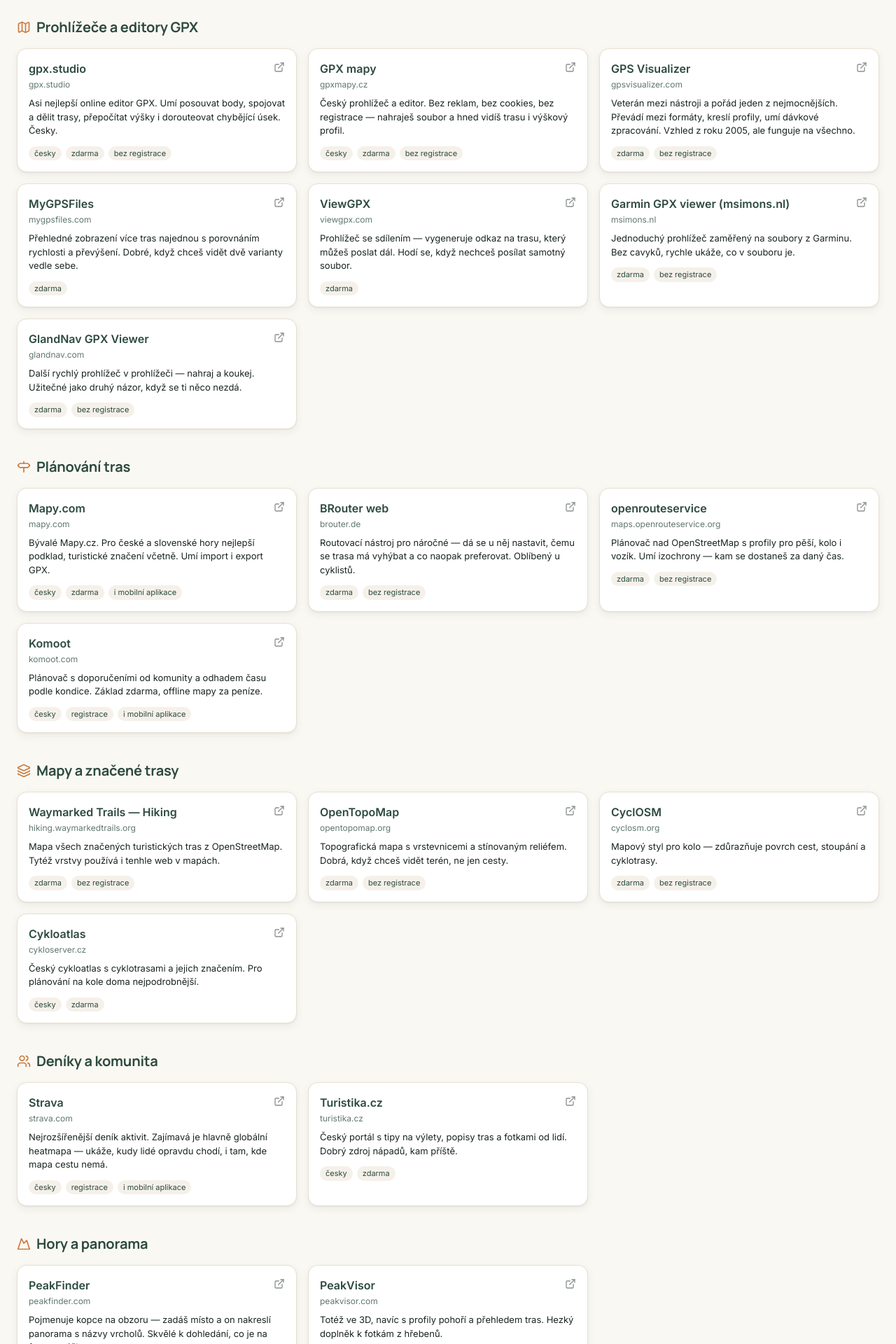
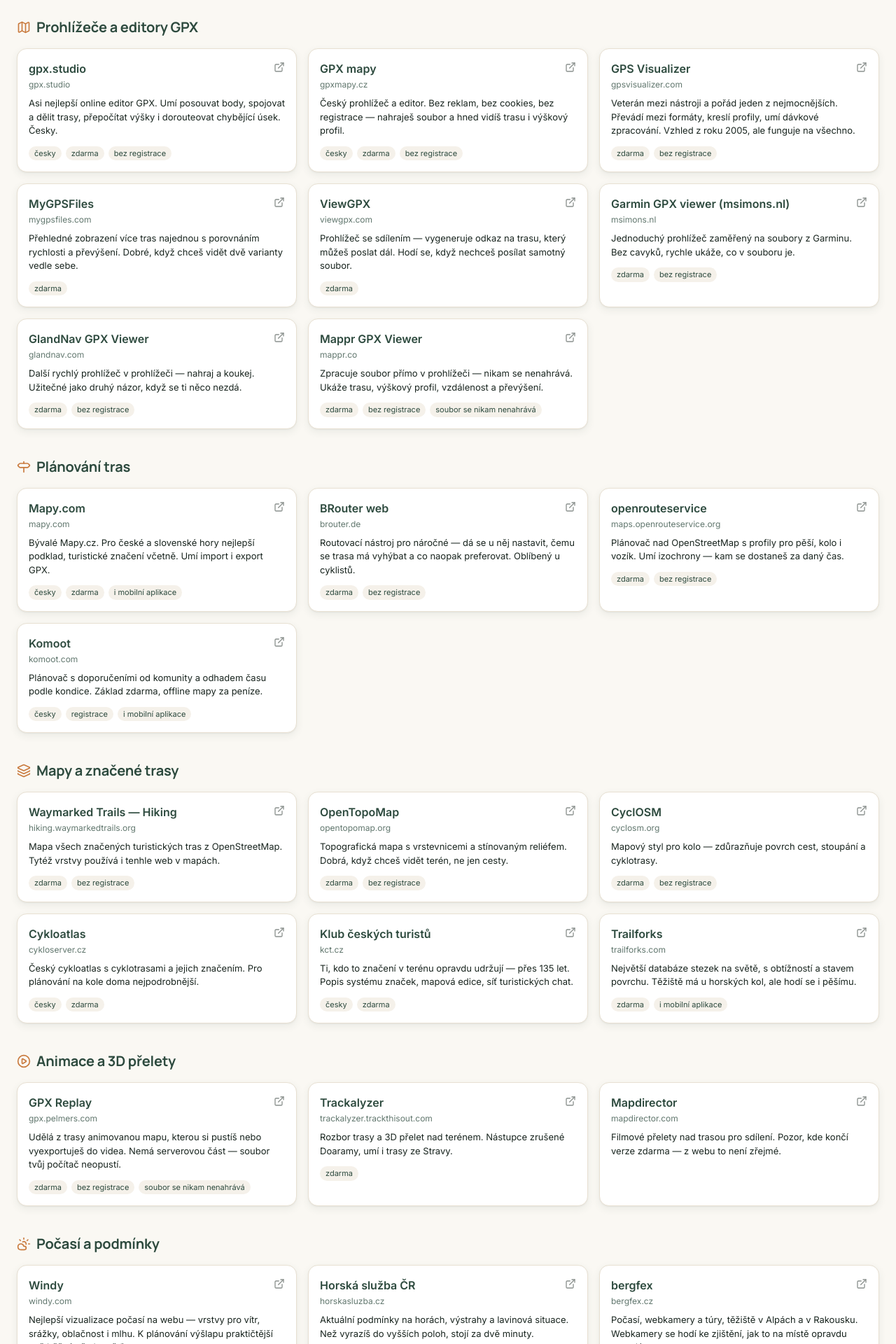
Before and after one commit to puschpull/gpx_manager_public, a PHP site: page /gpx_manager/links.php in a window 1280 px wide. Shown: the part 280-2200 px from the top of the page at 70% size. Run offline with PHP 8.4, Linux system fonts and the light colour scheme; style sheets or scripts are compiled from the project's sources; some libraries are stand-ins or nearby versions.

Commit message:
Grow the signpost to 29 links across eight categories
Nine more entries after a look around, Czech and international. Each one was
checked before inclusion to confirm it is alive and responding.

New categories:
  Animation and 3D flyovers   GPX Replay, Trackalyzer, Mapdirector
  Weather and conditions      Windy, Horska sluzba CR, bergfex

Into existing ones: Mappr GPX Viewer (viewers), the Czech Tourists' Club and
Trailforks (maps and waymarked trails).

A new badge, "file never leaves your browser", marks tools that process the
GPX locally and send it nowhere - GPX Replay and Mappr. For a personal record
of walks that matters more than it would for a general-purpose tool, so it
earns a badge rather than a line in the description.

What was left out and why: Komoot's GPX video preview carries eighteen
mentions of "premium" plus a subscription, and Komoot is already listed as a
planner; Rumbo did not answer at all when checked. Mapdirector is included but
without the "free" badge, since the site does not make clear where the free
tier ends - the description says so.

Verified: 29 cards in 8 categories, the count in the intro agrees, no
horizontal overflow, every link carries noopener noreferrer and target=_blank.
The new badge measures 8.63:1 in light and 9.52:1 in dark. The one card
without badges renders correctly. The two new category icons were confirmed to
exist in Lucide - all eight headings render an svg, so no name fell through.

Co-Authored-By: Claude Opus 5 <noreply@anthropic.com>

```diff
--- a/includes/links_data.php
+++ b/includes/links_data.php
@@ -13,6 +13,7 @@ declare(strict_types=1);
  *
  * Odznaky (badge): 'cz' česky | 'free' zdarma | 'reg' vyžaduje registraci
  *                  | 'noreg' bez registrace | 'app' i mobilní aplikace
+ *                  | 'local' zpracuje soubor v prohlížeči, nikam ho neposílá
  *
  * Poznámka k soukromí: schválně se nenačítají ikonky (favicony) z cizích
  * domén. Vypadalo by to hezky, ale každé zobrazení stránky by ohlásilo
@@ -79,6 +80,13 @@ function links_catalog(): array
                     'desc' => 'Další rychlý prohlížeč v prohlížeči — nahraj a koukej. '
                             . 'Užitečné jako druhý názor, když se ti něco nezdá.',
                     'badges' => ['free', 'noreg'],
+                ],
+                [
+                    'name' => 'Mappr GPX Viewer',
+                    'url'  => 'https://www.mappr.co/gpx-viewer/',
+                    'desc' => 'Zpracuje soubor přímo v prohlížeči — nikam se nenahrává. '
+                            . 'Ukáže trasu, výškový profil, vzdálenost a převýšení.',
+                    'badges' => ['free', 'noreg', 'local'],
                 ],
             ],
         ],
@@ -147,6 +155,74 @@ function links_catalog(): array
                     'desc' => 'Český cykloatlas s cyklotrasami a jejich značením. '
                             . 'Pro plánování na kole doma nejpodrobnější.',
                     'badges' => ['cz', 'free'],
+                ],
+                [
+                    'name' => 'Klub českých turistů',
+                    'url'  => 'https://kct.cz/',
+                    'desc' => 'Ti, kdo to značení v terénu opravdu udržují — přes 135 let. '
+                            . 'Popis systému značek, mapová edice, síť turistických chat.',
+                    'badges' => ['cz', 'free'],
+                ],
+                [
+                    'name' => 'Trailforks',
+                    'url'  => 'https://www.trailforks.com/',
+                    'desc' => 'Největší databáze stezek na světě, s obtížností a stavem povrchu. '
+                            . 'Těžiště má u horských kol, ale hodí se i pěšímu.',
+                    'badges' => ['free', 'app'],
+                ],
+            ],
+        ],
+        [
+            'title' => t('links_cat_replay', 'Animace a 3D přelety'),
+            'icon'  => 'play-circle',
+            'items' => [
+                [
+                    'name' => 'GPX Replay',
+                    'url'  => 'https://gpx.pelmers.com/',
+                    'desc' => 'Udělá z trasy animovanou mapu, kterou si pustíš nebo vyexportuješ '
+                            . 'do videa. Nemá serverovou část — soubor tvůj počítač neopustí.',
+                    'badges' => ['free', 'noreg', 'local'],
+                ],
+                [
+                    'name' => 'Trackalyzer',
+                    'url'  => 'https://trackalyzer.trackthisout.com/',
+                    'desc' => 'Rozbor trasy a 3D přelet nad terénem. Nástupce zrušené Doaramy, '
+                            . 'umí i trasy ze Stravy.',
+                    'badges' => ['free'],
+                ],
+                [
+                    'name' => 'Mapdirector',
+                    'url'  => 'https://www.mapdirector.com/',
+                    'desc' => 'Filmové přelety nad trasou pro sdílení. Pozor, kde končí verze '
+                            . 'zdarma — z webu to není zřejmé.',
+                    'badges' => [],
+                ],
+            ],
+        ],
+        [
+            'title' => t('links_cat_weather', 'Počasí a podmínky'),
+            'icon'  => 'cloud-sun',
+            'items' => [
+                [
+                    'name' => 'Windy',
+                    'url'  => 'https://www.windy.com/',
+                    'desc' => 'Nejlepší vizualizace počasí na webu — vrstvy pro vítr, srážky, '
+                            . 'oblačnost i mlhu. K plánování výšlapu praktičtější než běžná předpověď.',
+                    'badges' => ['cz', 'free', 'app'],
+                ],
+                [
+                    'name' => 'Horská služba ČR',
+                    'url'  => 'https://www.horskasluzba.cz/',
+                    'desc' => 'Aktuální podmínky na horách, výstrahy a lavinová situace. '
+                            . 'Než vyrazíš do vyšších poloh, stojí za dvě minuty.',
+                    'badges' => ['cz', 'free'],
+                ],
+                [
+                    'name' => 'bergfex',
+                    'url'  => 'https://www.bergfex.cz/',
+                    'desc' => 'Počasí, webkamery a túry, těžiště v Alpách a v Rakousku. '
+                            . 'Webkamery se hodí ke zjištění, jak to na místě opravdu vypadá.',
+                    'badges' => ['cz', 'free', 'app'],
                 ],
             ],
         ],
@@ -219,5 +295,6 @@ function links_badge_labels(): array
         'noreg' => t('links_badge_noreg', 'bez registrace'),
         'reg'   => t('links_badge_reg',   'registrace'),
         'app'   => t('links_badge_app',   'i mobilní aplikace'),
+        'local' => t('links_badge_local', 'soubor se nikam nenahrává'),
     ];
 }
--- a/lang/cs.php
+++ b/lang/cs.php
@@ -579,6 +579,9 @@ return [
     'links_cat_community'  => 'Deníky a komunita',
     'links_cat_peaks'      => 'Hory a panorama',
     'links_cat_tools'      => 'Převody a nástroje',
+    'links_cat_replay'     => 'Animace a 3D přelety',
+    'links_cat_weather'    => 'Počasí a podmínky',
+    'links_badge_local'    => 'soubor se nikam nenahrává',
     'links_badge_cz'       => 'česky',
     'links_badge_free'     => 'zdarma',
     'links_badge_noreg'    => 'bez registrace',
--- a/lang/de.php
+++ b/lang/de.php
@@ -564,6 +564,9 @@ return [
     'links_cat_community'  => 'Tagebücher und Community',
     'links_cat_peaks'      => 'Berge und Panoramen',
     'links_cat_tools'      => 'Umwandlung und Werkzeuge',
+    'links_cat_replay'     => 'Animation und 3D-Überflüge',
+    'links_cat_weather'    => 'Wetter und Bedingungen',
+    'links_badge_local'    => 'Datei bleibt im Browser',
     'links_badge_cz'       => 'tschechisch',
     'links_badge_free'     => 'kostenlos',
     'links_badge_noreg'    => 'ohne Anmeldung',
--- a/lang/en.php
+++ b/lang/en.php
@@ -579,6 +579,9 @@ return [
     'links_cat_community'  => 'Logs and community',
     'links_cat_peaks'      => 'Mountains and panoramas',
     'links_cat_tools'      => 'Conversion and tools',
+    'links_cat_replay'     => 'Animation and 3D flyovers',
+    'links_cat_weather'    => 'Weather and conditions',
+    'links_badge_local'    => 'file never leaves your browser',
     'links_badge_cz'       => 'Czech',
     'links_badge_free'     => 'free',
     'links_badge_noreg'    => 'no sign-up',
--- a/lang/es.php
+++ b/lang/es.php
@@ -564,6 +564,9 @@ return [
     'links_cat_community'  => 'Diarios y comunidad',
     'links_cat_peaks'      => 'Montañas y panorámicas',
     'links_cat_tools'      => 'Conversión y herramientas',
+    'links_cat_replay'     => 'Animación y vuelos 3D',
+    'links_cat_weather'    => 'Tiempo y condiciones',
+    'links_badge_local'    => 'el archivo no sale del navegador',
     'links_badge_cz'       => 'en checo',
     'links_badge_free'     => 'gratis',
     'links_badge_noreg'    => 'sin registro',
--- a/lang/fr.php
+++ b/lang/fr.php
@@ -564,6 +564,9 @@ return [
     'links_cat_community'  => 'Carnets et communauté',
     'links_cat_peaks'      => 'Montagnes et panoramas',
     'links_cat_tools'      => 'Conversion et outils',
+    'links_cat_replay'     => 'Animation et survols 3D',
+    'links_cat_weather'    => 'Météo et conditions',
+    'links_badge_local'    => 'le fichier reste dans le navigateur',
     'links_badge_cz'       => 'en tchèque',
     'links_badge_free'     => 'gratuit',
     'links_badge_noreg'    => 'sans inscription',
--- a/lang/it.php
+++ b/lang/it.php
@@ -564,6 +564,9 @@ return [
     'links_cat_community'  => 'Diari e comunità',
     'links_cat_peaks'      => 'Montagne e panorami',
     'links_cat_tools'      => 'Conversione e strumenti',
+    'links_cat_replay'     => 'Animazioni e sorvoli 3D',
+    'links_cat_weather'    => 'Meteo e condizioni',
+    'links_badge_local'    => 'il file non lascia il browser',
     'links_badge_cz'       => 'in ceco',
     'links_badge_free'     => 'gratuito',
     'links_badge_noreg'    => 'senza registrazione',
--- a/lang/pl.php
+++ b/lang/pl.php
@@ -564,6 +564,9 @@ return [
     'links_cat_community'  => 'Dzienniki i społeczność',
     'links_cat_peaks'      => 'Góry i panoramy',
     'links_cat_tools'      => 'Konwersja i narzędzia',
+    'links_cat_replay'     => 'Animacje i przeloty 3D',
+    'links_cat_weather'    => 'Pogoda i warunki',
+    'links_badge_local'    => 'plik nie opuszcza przeglądarki',
     'links_badge_cz'       => 'po czesku',
     'links_badge_free'     => 'za darmo',
     'links_badge_noreg'    => 'bez rejestracji',
--- a/lang/sk.php
+++ b/lang/sk.php
@@ -564,6 +564,9 @@ return [
     'links_cat_community'  => 'Denníky a komunita',
     'links_cat_peaks'      => 'Hory a panoráma',
     'links_cat_tools'      => 'Prevody a nástroje',
+    'links_cat_replay'     => 'Animácie a 3D prelety',
+    'links_cat_weather'    => 'Počasie a podmienky',
+    'links_badge_local'    => 'súbor sa nikam nenahráva',
     'links_badge_cz'       => 'po česky',
     'links_badge_free'     => 'zadarmo',
     'links_badge_noreg'    => 'bez registrácie',
```
Also changed, not shown: CHANGELOG.txt.
